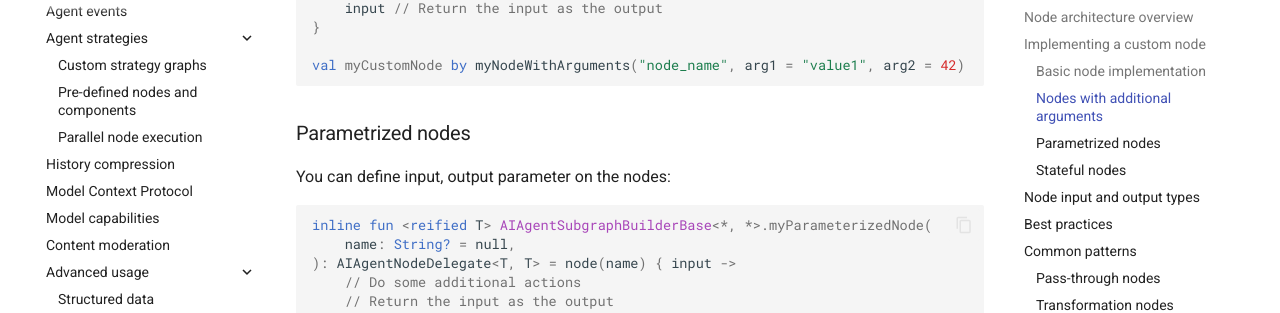
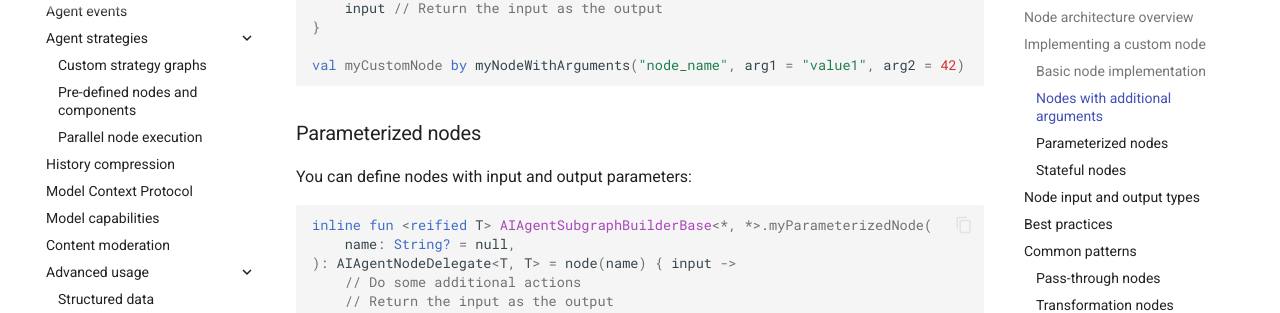
Before and after one commit to JetBrains/koog-docs, an MkDocs documentation site: the page built from docs/custom-nodes.md, in a window 1280 px wide and 900 px high, scrolled down 1678 px. Shown: the part 139-452 px from the top of the window. Built offline with MkDocs 1.6.1 and Material for MkDocs 9.7.7, drawn with Linux system fonts in a browser that asks for light colours; comment, search, counter and statistics services are not loaded.

Commit message:
Fix review comments

```diff
--- a/docs/custom-nodes.md
+++ b/docs/custom-nodes.md
@@ -124,9 +124,9 @@ val myCustomNode by myNodeWithArguments("node_name", arg1 = "value1", arg2 = 42)
 <!--- KNIT example-custom-nodes-04.kt -->
 
 
-### Parametrized nodes
+### Parameterized nodes
 
-You can define input, output parameter on the nodes:
+You can define nodes with input and output parameters:
 
 <!--- INCLUDE
 import ai.koog.agents.core.dsl.builder.AIAgentNodeDelegate
```
Also changed, not shown: docs/agent-persistency.md (+2 -2 lines).
